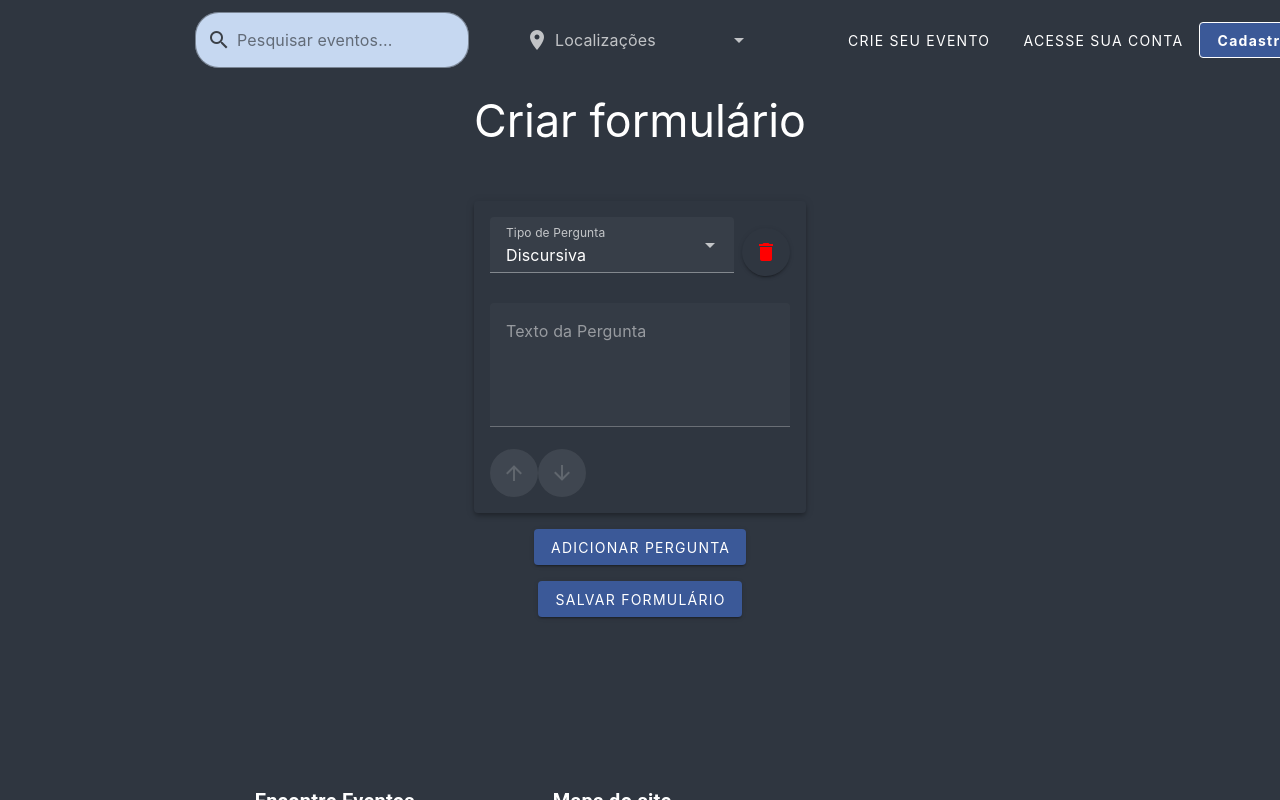
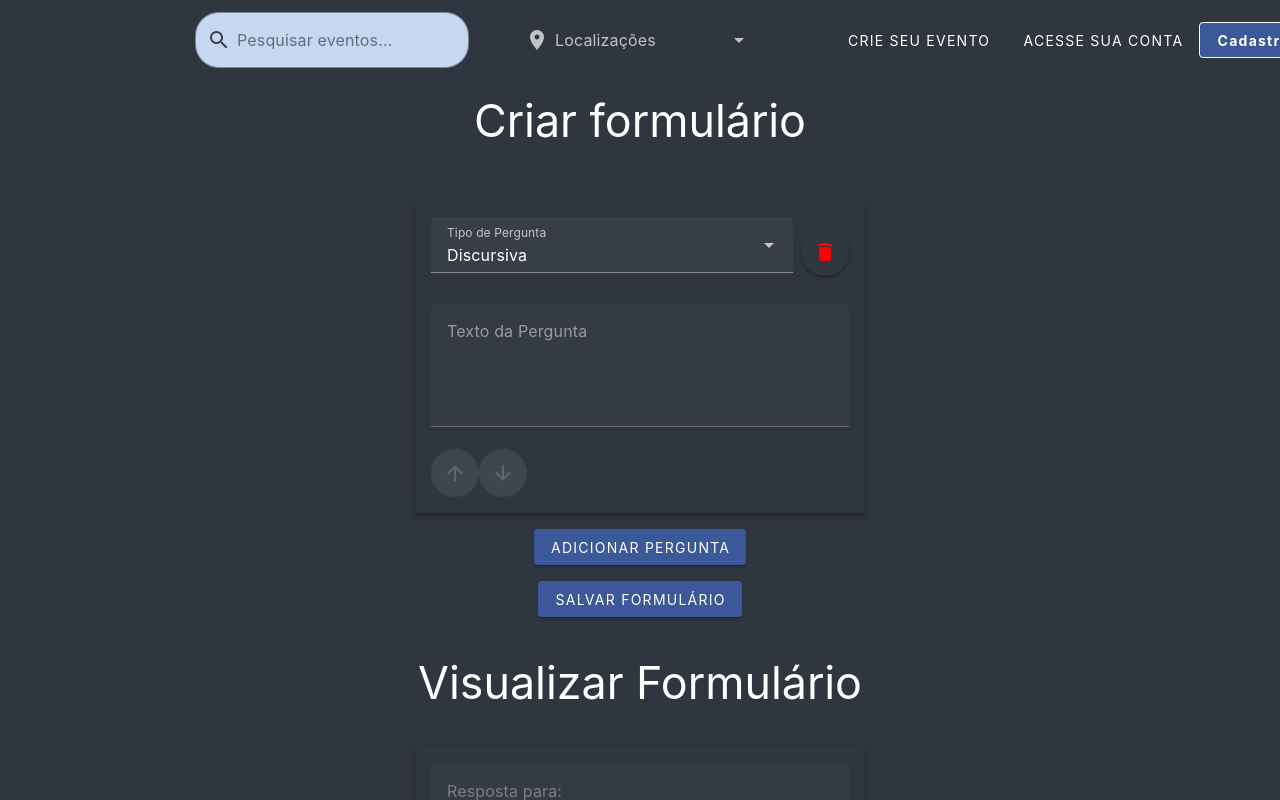
Before and after one commit to tallysdev/eventSync, a Vue app in the folder frontend/eventsync_front/: page /create-form in a window 1280 px wide. Built offline with nearby package versions, Linux system fonts and the light colour scheme.

Commit message:
feat: Add FormPreview component for displaying form preview #43

```diff
--- a/frontend/eventsync_front/src/components/EventForm.vue
+++ b/frontend/eventsync_front/src/components/EventForm.vue
@@ -81,6 +81,12 @@
                 <v-btn color="primary" class="mt-4">Salvar Formulário</v-btn>
 
             </v-form>
+
+            <v-divider class="my-4"></v-divider>
+
+            <h2 class="form-title">Visualizar Formulário</h2>
+            <FormPreview :questions="questions" />
+
         </v-container>
     </v-main>
     <FooterVue />
@@ -92,6 +98,7 @@
 import NavBar from '../components/NavBar.vue'
 import FooterVue from '../components/Footer.vue'
 import { ref } from 'vue'
+import FormPreview from '../components/FormPreview.vue'
 
 const questions = ref([{ text: '', type: 'Discursiva', optionList: [], isValid: true}])
 
@@ -161,10 +168,13 @@ const validateQuestions = () => {
 }
 
 .field-size {
-    max-width: 100%;
+    max-width: 450px;
+    min-width: 450px;
     width: 100%;
     margin-bottom: auto;
     font-size: 1.2rem;
+    margin-left: auto;
+    margin-right: auto;
 }
 
 .question-card {
--- /dev/null
+++ b/frontend/eventsync_front/src/components/FormPreview.vue
@@ -0,0 +1,45 @@
+<template>
+    <v-form class="d-flex flex-column align-center">
+        <div v-for="(question, index) in questions" :key="index" class="field-size">
+            <v-card outlined elevation="4">
+            <v-card-title class="d-flex justify-space-between align-center">
+                <h3>{{ question.text }}</h3>
+            </v-card-title>
+
+            <v-card-subtitle v-if="question.type === 'Discursiva'">
+                <v-textarea readonly :placeholder="`Resposta para: ${question.text}`" outlined></v-textarea>
+            </v-card-subtitle>
+
+            <v-card-subtitle v-if="question.type === 'Múltipla escolha'">
+                <v-checkbox-group v-model="question.selectedOptions" column>
+                <v-checkbox v-for="(option, optIndex) in question.optionList" :key="optIndex" :label="option" :value="option"></v-checkbox>
+                </v-checkbox-group>
+            </v-card-subtitle>
+
+            <v-card-subtitle v-if="question.type === 'Objetiva'">
+                <v-radio-group v-model="question.selectedOption" column>
+                <v-radio v-for="(option, optIndex) in question.optionList" :key="optIndex" :label="option" :value="option"></v-radio>
+                </v-radio-group>
+            </v-card-subtitle>
+            </v-card>
+        </div>
+    </v-form>
+</template>
+
+<script setup>
+const props = defineProps({
+    questions: Array
+})
+</script>
+
+<style scoped>
+.field-size {
+    max-width: 450px;
+    min-width: 450px;
+    width: 100%;
+    margin-bottom: auto;
+    font-size: 1.2rem;
+    margin-left: auto;
+    margin-right: auto;
+}
+</style>
```
